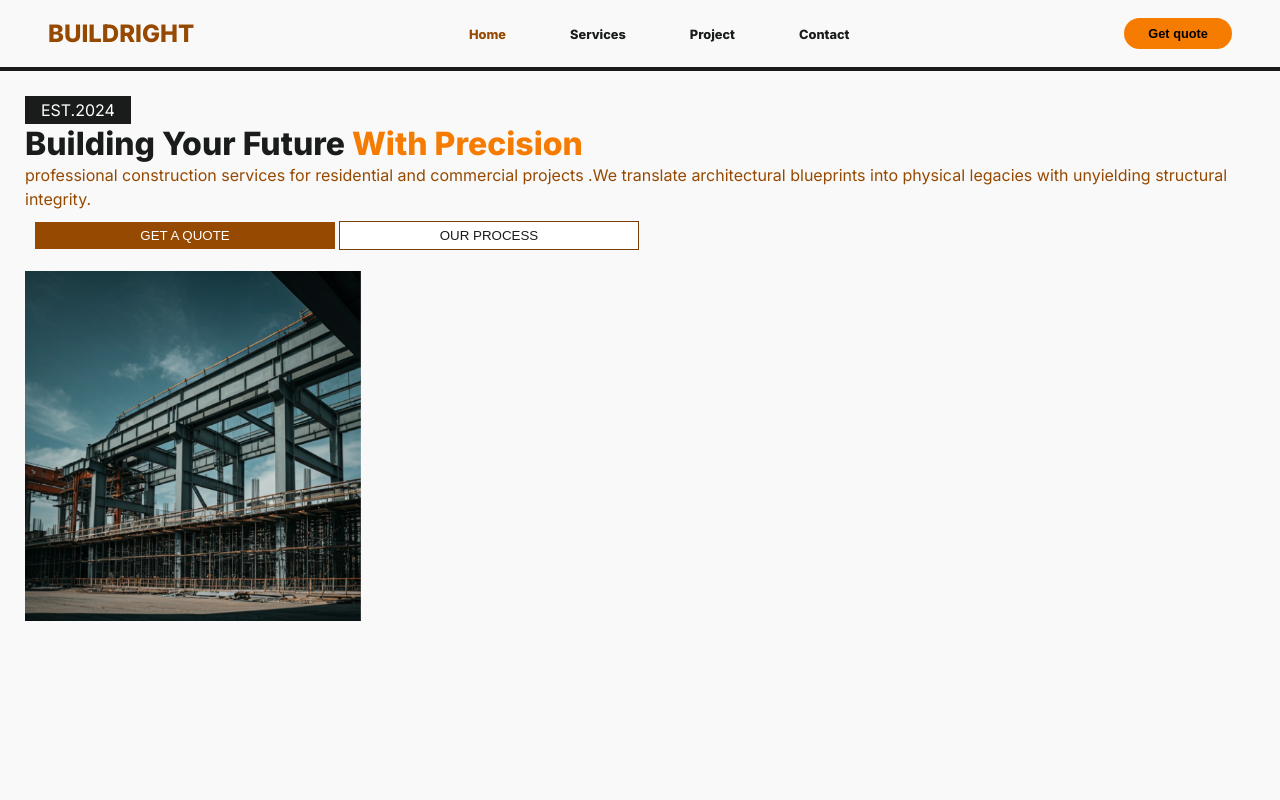
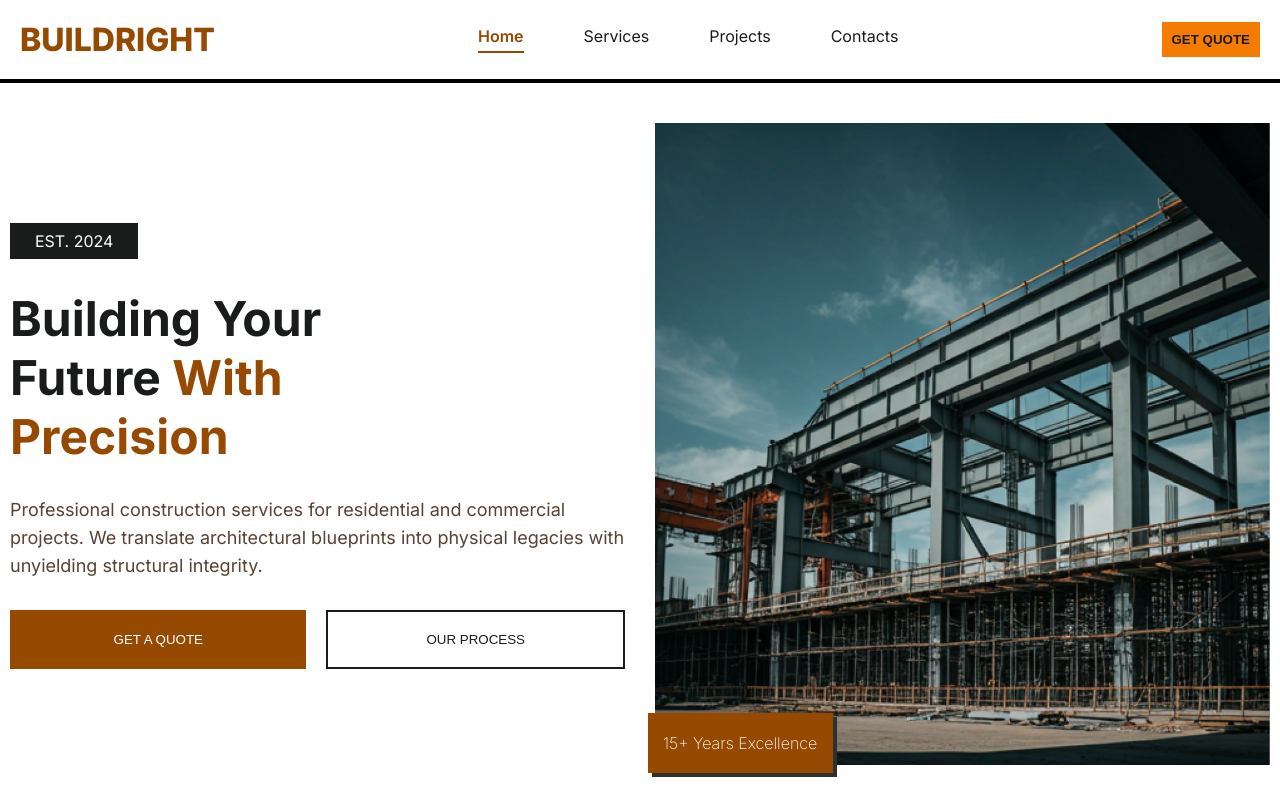
Before and after one commit to purpose419/appbuild, a plain HTML site: page index.html in a window 1280 px wide. Shown: the top 800 px of the page. Drawn offline with Linux system fonts and the light colour scheme.

Commit message:
completion

```diff
--- a/index.html
+++ b/index.html
@@ -1,56 +1,68 @@
-<!doctype html>
+<!DOCTYPE html>
 <html lang="en">
+
 <head>
-    <meta charset="UTF-8" />
-    <meta name="viewport" content="width=device-width, initial-scale=1.0" />
+  <meta charset="UTF-8">
+  <meta name="viewport" content="width=device-width, initial-scale=1.0">
   <title>Buildright</title>
-    <link rel="stylesheet" href="style.css" />
-    <link
-      rel="stylesheet"
-      href="https://cdnjs.cloudflare.com/ajax/libs/font-awesome/7.3.1/css/all.css"
+  <link rel="stylesheet" href="style.css">
+  <link rel="stylesheet" href="https://cdnjs.cloudflare.com/ajax/libs/font-awesome/7.3.1/css/all.css"
   integrity="sha512-x9WwyMYBnlXMNQ6kQ/Lyzu1NqIhLQKL5Oq6xByfXuRj7s9CskyCbLv/1IjqzJmXwFXWr0ov6jBV7Qbc0hh9nHg=="
-      crossorigin="anonymous"
-      referrerpolicy="no-referrer"
-    />
+  crossorigin="anonymous" referrerpolicy="no-referrer" />
   <link href="https://fonts.googleapis.com/css2?family=Inter:ital,opsz,wght@0,14..32,100..900;1,14..32,100..900&display=swap" rel="stylesheet">
+
 </head>
+
 <body>
   <header>
-      <p class="logo">buildright</p>
-
-      <button class="you">
-        <i class="fa-solid fa-bars"></i>
-      </button>
+    <h1>BUILDRIGHT</h1>
 
     <nav>
-        <ul>
-          <li><a href="#">home</a></li>
-          <li><a href="#">services</a></li>
-          <li><a href="#">project</a></li>
-          <li><a href="#">contact</a></li>
-        </ul>
+      <a href="#" class="active">Home</a>
+      <a href="#">Services</a>
+      <a href="#">Projects</a>
+      <a href="#">Contacts</a>
     </nav>
-      <button class="me">Get quote</button>
+    <i class="fa-solid fa-bars" id="bars"></i>
+
+    <button>GET QUOTE</button>
   </header>
 
   <main>
     <section class="hero">
-        <div class="est">
-          EST.2024
-        </div>
-         <div class="txt">
-             <h2>Building Your Future <span> With Precision</span></h2>
-             <p>professional construction services for residential and commercial projects
-                .We translate architectural blueprints into physical legacies with unyielding structural integrity.
-             </p>
+      <div class="left">
+        <div>
+          <div class="black-div">EST. 2024</div>
+
+          <h2>Building Your Future <span class="yellow-h1"> With Precision </span></h2>
+          <p class="hero-p">Professional construction services for residential and commercial
+            projects. We translate architectural blueprints into physical legacies
+            with unyielding structural integrity.</p>
+
           <div class="btn-container">
               <button>GET A QUOTE</button>
               <button>OUR PROCESS</button>
           </div>
+        </div>
+      </div>
 
+      <div class="right">
+        <img src="./images/WhatsApp Image 2026-11-23 at 8.01.46 AM (1).jpeg">
+        <div class="img-div">15+ Years Excellence</div>
       </div>
-         <div class="pic">
-            <img src="images/WhatsApp Image 2026-11-23 at 8.01.46 AM (1).jpeg" alt="">
+    </section>
+    <section class="expertise">
+
+    </section>
+    <section class="proj">
+      <div class="line"> <h2>RECENT PROJECTS </h2> <hr> </div>
+
+
+      <div class="img-sec">
+        <article><img src="images/photo_2026-11-26_16-07-08.jpg" alt=""></article>
+          <article><img src="images/photo_2026-11-26_16-07-14.jpg" alt=""></article>
+            <article><img src="images/photo_2026-11-26_16-07-20.jpg" alt=""></article>
+              <article><img src="images/photo_2026-11-26_16-07-25.jpg" alt=""></article>
       </div>
     </section>
   </main>
--- a/style.css
+++ b/style.css
@@ -1,19 +1,15 @@
 @import url(./styles/header.css);
 @import url(./styles/hero.css);
-:root {
-    --color-me: #1a1c1c;
-    --color-you: #964900;
-    --color-two:#f57c00;
-    --color-three:#fff;
-    --font-us: "Inter", sans-serif;
-}
-
-* {
+@import url(./styles/projects.css);
+*{
+    margin: 0;
     padding: 0;
-    margin: 0;
     box-sizing: border-box;
 }
 
-body{
-    background: #f9f9f9;
+:root{
+    --black: #1A1C1C;
+    --orange: #964900;
+    --light-orange: #574235;
+    --inter-font: "Inter", sans-serif;
 }
--- a/styles/header.css
+++ b/styles/header.css
@@ -1,233 +1,47 @@
-nav,
-.me {
-    display: none;
-}
-
-header {
+header{
     display: flex;
     justify-content: space-between;
     align-items: center;
-    padding: 16px;
-    border-bottom: 4px solid var(--color-me);
+    padding: 20px;
+    border-bottom: 4px solid black;
+    font-family: "Inter", sans-serif;
+}
+nav{
+    display: none;
+}
+header button{
+    display: none;
+}
+h1{
+    color: var(--orange);
+    font-weight: 800;
 }
 
-.logo {
-    text-transform: uppercase;
-    font-size: 1.2rem;
-    font-size: 24px;
-    font-family: var(--font-us);
-    font-weight: 800;
-    color: var(--color-you);
-}
 
-.you {
-    font-size: 34px;
-    background-color: transparent;
-    border: 0;
-}
-
-body {
-    background-color: #f9f9f9;
-}
-
-@media(min-width:1024px) {
-    .you {
+@media(min-width:1023px){
+    a{
+        color: var(--black);
+        text-decoration: none;
+    }
+    nav{
+        display: flex;
+        gap: 60px;
+    }
+    .active{
+        padding-bottom: 5px;
+        border-bottom: 2px solid var(--orange);
+        color: var(--orange);
+        font-weight: 600;
+    }
+    header button{
+        display: block;
+        padding: 10px;
+        background-color: #F57C00;
+        border: none;
+        color: var(--black);
+        font-weight: 600;
+    }
+    #bars{
         display: none;
     }
-
-    nav,
-    .me {
-        display: flex;
-
-    }
-
-    ul {
-        display: flex;
-        list-style: none;
-        gap: 64px;
-        text-transform: capitalize;
-    }
-
-    a {
-        color: var(--color-me);
-        text-decoration: none;
-        font-family: var(--font-us);
-        font-size: 0.8rem;
-        font-weight: 800;
-
-    }
-
-    li:nth-child(1) a {
-        color: var(--color-you);
-    }
-
-    header {
-        padding: 18px 48px;
-    }
-
-    .me {
-        border-radius: 20px;
-        padding: 8px 24px;
-        border: 0;
-        font-size: 0.8rem;
-        font-weight: 800;
-        background-color: #f57c00;
-        color: inherit;
-        transition-duration: 0.3s;
-        transition-timing-function: ease;
-        transition-property: transform, opacity, background-color;
-    }
-
-    .me:hover {
-        background-color: red;
-        transform: scale(1.2);
-        opacity: 0.8;
-    }
-
-    .me:active {
-        background-color: black;
-        color: white;
-    }
-
-    li {
-        transition-duration: 0.5s;
-        transition-property: transform;
-        transition-timing-function: ease;
-    }
-
-    li:hover {
-        font-weight: 300;
-        transform: scale(1.2);
-        background-color: #c9c5c5;
-        border-radius: 30px;
-
-    }
-
-    li a:active {
-        background-color: #171715;
-        color: #fff;
-    }
-}:root {
-    --color-me: #1a1c1c;
-    --color-you: #964900;
-    --color-two:#f57c00;
-    --font-us: "Inter", sans-serif;
 }
-
-* {
-    padding: 0;
-    margin: 0;
-    box-sizing: border-box;
-}
-
-nav,
-.me {
-    display: none;
-}
-
-header {
-    display: flex;
-    justify-content: space-between;
-    align-items: center;
-    padding: 16px;
-    border-bottom: 4px solid var(--color-me);
-}
-
-.logo {
-    text-transform: uppercase;
-    font-size: 1.2rem;
-    font-size: 24px;
-    font-family: var(--font-us);
-    font-weight: 800;
-    color: var(--color-you);
-}
-
-.you {
-    font-size: 34px;
-    background-color: transparent;
-    border: 0;
-}
-
-body {
-    background-color: #f9f9f9;
-}
-
-@media(min-width:1024px) {
-    .you {
-        display: none;
-    }
-
-    nav,
-    .me {
-        display: flex;
-
-    }
-
-    ul {
-        display: flex;
-        list-style: none;
-        gap: 64px;
-        text-transform: capitalize;
-    }
-
-    a {
-        color: var(--color-me);
-        text-decoration: none;
-        font-family: var(--font-us);
-        font-size: 0.8rem;
-        font-weight: 800;
-
-    }
-
-    li:nth-child(1) a {
-        color: var(--color-you);
-    }
-
-    header {
-        padding: 18px 48px;
-    }
-
-    .me {
-        border-radius: 20px;
-        padding: 8px 24px;
-        border: 0;
-        font-size: 0.8rem;
-        font-weight: 800;
-        background-color: #f57c00;
-        color: inherit;
-        transition-duration: 0.3s;
-        transition-timing-function: ease;
-        transition-property: transform, opacity, background-color;
-    }
-
-    .me:hover {
-        background-color: red;
-        transform: scale(1.2);
-        opacity: 0.8;
-    }
-
-    .me:active {
-        background-color: black;
-        color: white;
-    }
-
-    li {
-        transition-duration: 0.5s;
-        transition-property: transform;
-        transition-timing-function: ease;
-    }
-
-    li:hover {
-        font-weight: 300;
-        transform: scale(1.2);
-        background-color: #c9c5c5;
-        border-radius: 30px;
-        padding: 8px;
-
-    }
-
-    li a:active {
-        background-color: #171715;
-        color: #fff;
-    }
-}
--- a/styles/hero.css
+++ b/styles/hero.css
@@ -1,48 +1,107 @@
-main{
-    padding:25px;
+h2{
+    color: var(--black);
+    font-size: 2rem;
+    font-family: var(--inter-font);
 }
-.pic img{
-    height: 350px;
+.yellow-h1{
+    color: var(--orange);
+
 }
-.est{
-    background-color: var(--color-me) ;
-    color:var(--color-three);
-    width: fit-content;
-    padding: 4px 16px;
-    font-family: var(--font-us);
+p{
+    color: var(--light-orange);
+    font-family: var(--inter-font);
 }
-.txt h2{
-    font-size: 2rem;
-    font-weight: 800;
-    color: var(--color-me);
-    font-family: var(--font-us);
+
+.btn-container button{
+    width: 100%;
+    padding: 20px 0px;
+    background-color: var(--orange);
+    color: white;
+    border: none;
 }
-.txt span{
-   color: var(--color-two);
-}
-.txt p{
-    font-family:var(--font-us);
-    color: var(--color-you);
-    line-height: 24px;
-    letter-spacing: 0;
+.btn-container :nth-child(2){
+    background-color: transparent;
+    color: var(--black);
+    border: 2px solid var(--black);
 }
 .btn-container{
-    padding: 10px;
-    justify-content: center;
+    display: flex;
+    flex-direction: column;
+    gap: 20px;
 }
-.btn-container button:first-child{
-   padding: 6px;
-   background-color: var(--color-you);
-   color: var(--color-three);
-   border: none;
-   width: 300px;
-   margin-bottom: 12px;
+.black-div{
+    background-color: var(--black);
+    color: white;
+    width: fit-content;
+    padding: 8px 25px;
 }
-.btn-container button:last-child{
-   padding: 6px;
-   background-color: var(--color-three);
+.hero{
+    font-family: var(--inter-font);
+    display: flex;
+    flex-direction: column;
+    gap:30px;
+    border-bottom: 4px solid var(--black);
+    padding: 40px 10px;
+}
 
-   color: var(--color-me);
-   border: 1px solid #773e05;
-   width: 300px;
-}35
+.hero>div{
+    width: 100%;
+}
+.left>div{
+    display: flex;
+    flex-direction: column;
+    gap: 30px;
+}
+.right{
+    position: relative;
+}
+.right img{
+    width: 100%;
+
+}
+.img-div{
+    color: white;
+    background-color: var(--orange);
+    width: fit-content;
+    padding: 20px 15px;
+    font-weight: 200;
+    position: absolute;
+    bottom: -4px;
+    left: -7px;
+    box-shadow: 4px 4px 0px #2F3131 ;
+}
+.hero{
+    border-bottom: 2px solid var(--black);
+}
+@media(min-width:768px){
+    .hero{
+        flex-direction: row;
+    }
+    .hero>div{
+        width: 50%;
+    }
+    .hero img{
+        height: 100%;
+    }
+    .img-div{
+        width: 30%;
+
+    }
+}
+@media(min-width:1024px){
+    .hero{
+        align-items: center;
+    }
+    .btn-container{
+        flex-direction: row;
+        justify-content: center;
+    }
+    h2{
+        font-size: 3rem;
+        width: 60%;
+    }
+    .left p{
+        font-size: 1.125rem;
+        line-height: 28px;
+    }
+}
--- /dev/null
+++ b/styles/projects.css
@@ -0,0 +1,42 @@
+.proj{
+padding-top: 20px;
+}
+.proj h2{
+    font-size:20px;
+    padding: 20px;
+}
+.img-sec img{
+    height:350px;
+    padding-left: 10px;
+}
+.line{
+    display: flex;
+ align-items: center;
+}
+.line hr{
+    width: 30%;
+    height: 0;
+    margin-left: 0px;
+}
+
+@media(min-width:1024px){
+.img-sec {
+    display: flex;
+    flex-direction: row-reverse;
+}
+.img-sec img{
+    height:318px;
+    margin: 8px;
+    margin-top: 10px;
+}
+.line{
+    display: flex;
+ align-items: center;
+}
+.line hr{
+    width: 70%;
+    height: 0;
+    margin-left: -550px;
+}
+
+}
```
Also changed, not shown: images/photo_2026-11-26_16-07-08.jpg (added), images/photo_2026-11-26_16-07-14.jpg (added), images/photo_2026-11-26_16-07-20.jpg (added), images/photo_2026-11-26_16-07-25.jpg (added), images/photo_2026-11-26_16-07-31.jpg (added). Lines whose indentation alone changed are shown as unchanged.
